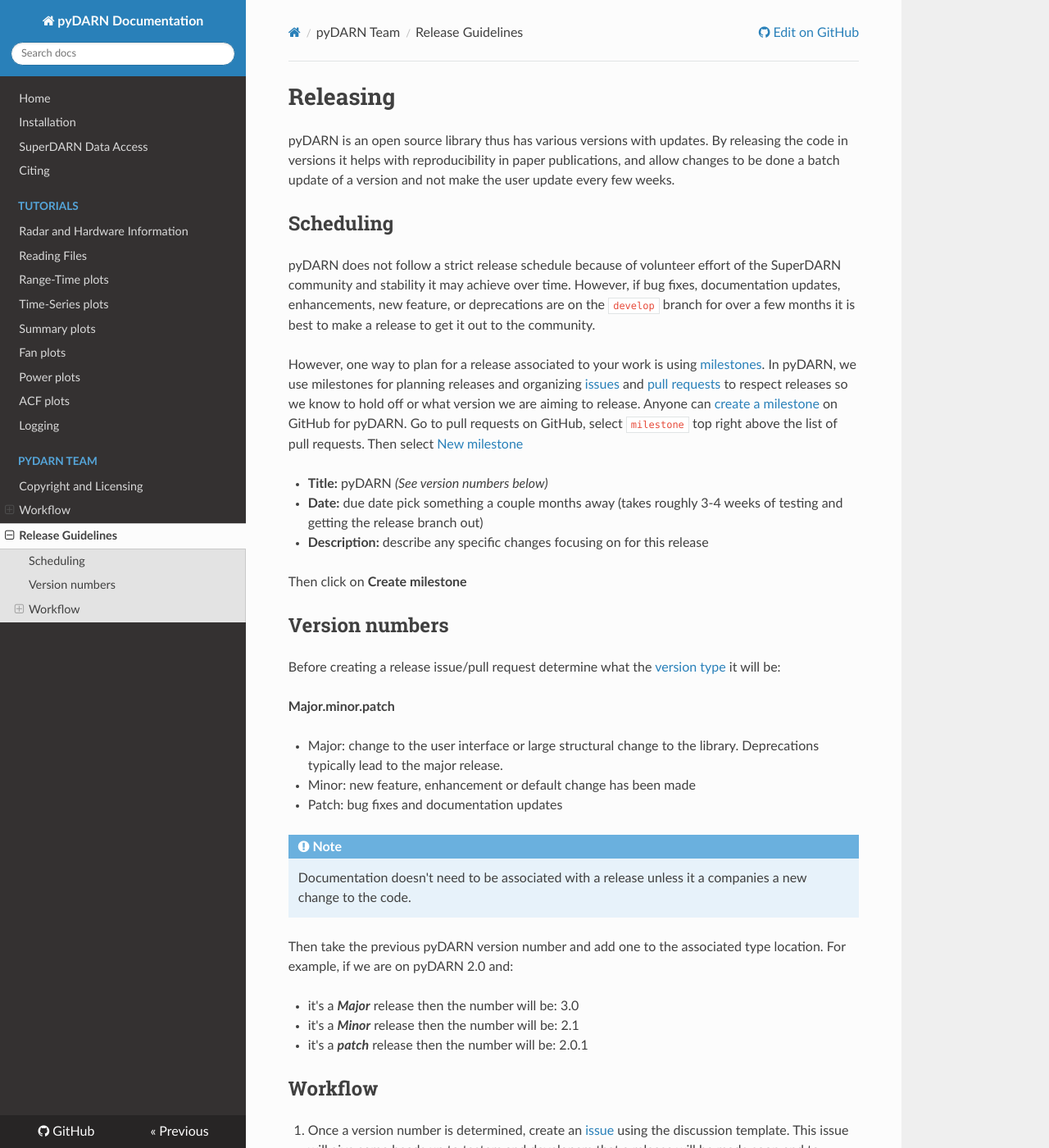
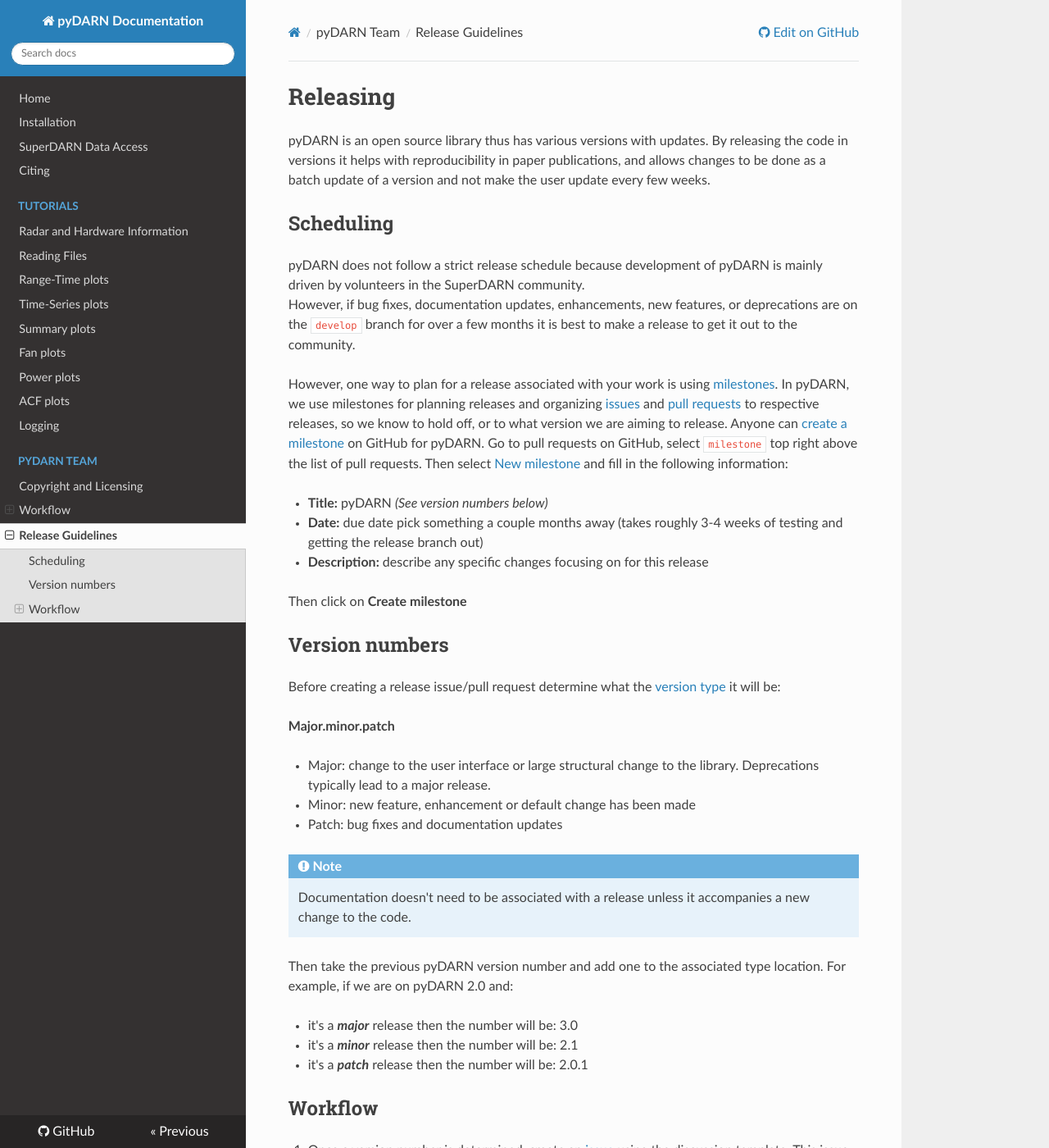
Before and after one commit to SuperDARN/pydarn, an MkDocs documentation site: the page built from docs/dev/releases.md, in a window 1280 px wide and 1400 px high. Shown: the whole window at 82% size. Built offline with MkDocs 1.6.1, drawn with Linux system fonts in a browser that asks for light colours; nearby versions of some CDN libraries; some of the changed text lies outside the part shown.

Commit message:
Apply suggestions from code review
Co-authored-by: carleyjmartin <60905856+carleyjmartin@users.noreply.github.com>

```diff
--- a/docs/dev/releases.md
+++ b/docs/dev/releases.md
@@ -14,17 +14,17 @@
 
 # Releasing
 
-pyDARN is an open source library thus has various versions with updates. By releasing the code in versions it helps with reproducibility in paper publications, and allow changes to be done a batch update of a version and not make the user update every few weeks.
+pyDARN is an open source library thus has various versions with updates. By releasing the code in versions it helps with reproducibility in paper publications, and allows changes to be done as a batch update of a version and not make the user update every few weeks.
 
 ## Scheduling
 
-pyDARN does not follow a strict release schedule because of volunteer effort of the SuperDARN community and stability it may achieve over time.
-However, if bug fixes, documentation updates, enhancements, new feature, or deprecations are on the `develop` branch for over a few months it is
+pyDARN does not follow a strict release schedule because development of pyDARN is mainly driven by volunteers in the SuperDARN community.
+However, if bug fixes, documentation updates, enhancements, new features, or deprecations are on the `develop` branch for over a few months it is
 best to make a release to get it out to the community.
 
-However, one way to plan for a release associated to your work is using [milestones](https://docs.github.com/en/github/managing-your-work-on-github/about-milestones). In pyDARN, we use milestones for planning releases and organizing [issues](issues.md) and [pull requests](PR.md) to respect releases so we know to hold off or what version we are aiming to release.
+However, one way to plan for a release associated with your work is using [milestones](https://docs.github.com/en/github/managing-your-work-on-github/about-milestones). In pyDARN, we use milestones for planning releases and organizing [issues](issues.md) and [pull requests](PR.md) to respective releases, so we know to hold off, or to what version we are aiming to release.
 Anyone can [create a milestone](https://github.com/SuperDARN/pydarn/milestones) on GitHub for pyDARN.
-Go to pull requests on GitHub, select `milestone` top right above the list of pull requests. Then select [New milestone](https://github.com/SuperDARN/pydarn/milestones/new)
+Go to pull requests on GitHub, select `milestone` top right above the list of pull requests. Then select [New milestone](https://github.com/SuperDARN/pydarn/milestones/new) and fill in the following information:
 
 - **Title:** pyDARN *(See version numbers below)*
 - **Date:** due date pick something a couple months away (takes roughly 3-4 weeks of testing and getting the release branch out)
@@ -38,18 +38,18 @@
 
 **Major.minor.patch**
 
-- Major: change to the user interface or large structural change to the library. Deprecations typically lead to the major release.
+- Major: change to the user interface or large structural change to the library. Deprecations typically lead to a major release.
 - Minor: new feature, enhancement or default change has been made
 - Patch: bug fixes and documentation updates
 
 !!! NOTE
-    Documentation doesn't need to be associated with a release unless it a companies a new change to the code.
+    Documentation doesn't need to be associated with a release unless it accompanies a new change to the code.
 
 Then take the previous pyDARN version number and add one to the associated type location.
 For example, if we are on pyDARN 2.0 and:
 
-- it's a ***Major*** release then the number will be: 3.0
-- it's a ***Minor*** release then the number will be: 2.1
+- it's a ***major*** release then the number will be: 3.0
+- it's a ***minor*** release then the number will be: 2.1
 - it's a ***patch*** release then the number will be: 2.0.1
 
 
@@ -72,8 +72,8 @@
     - **Approvals:** 3 (reviews+testing)
     - **Testing:** Using Github Checklists to include what needs to be tested, tested on what kind of data, and operating systems
         - For example:
-            - Test summary plotting
-            - Test fan plots
+            - test summary plotting
+            - test fan plots
             - test grid plotting
             - test grabbing hardware information
             - test on North and South hemisphere data
@@ -100,12 +100,12 @@
 The pyDARN lead developer or DAWG chairs should do this step; however, if you request to do it and get approval then go ahead!
 
 1. **merge** the release branch in `master` and confirm the above updates are there
-2. [tag and release the code](https://github.com/SuperDARN/pydarn/releases/new)
+2. [Tag and release the code](https://github.com/SuperDARN/pydarn/releases/new)
 - tag: v<version number>
 - target: `master`
 - Release Title: pyDARN v<version number>
 - Description: Header "Version *number* - Release!" then add "pyDARN release v*number* includes the following features:" listing all the new changes to the code. Please see other [releases](https://github.com/SuperDARN/pydarn/releases) to keep with consistency
-- hit Publish release
+- Hit Publish Release!
 - Once a release has been made check on the [pyDARN Zenodo](https://zenodo.org/record/4558130) and look for the version you just released on the right hand side under **Versions**. Please note this may take some time. If this does not work Contact Lead Developer and DAWG Chairs on the matter
 - Once the Zenodo DOI is made for the new release select the DOI markdown tag on the right hand side below **publication date**. Copy the markdown syntax.
 - `git checkout master` and `git pull origin master`
```
Also changed, not shown: other parts of docs/dev/releases.md (+2 -2 lines).
